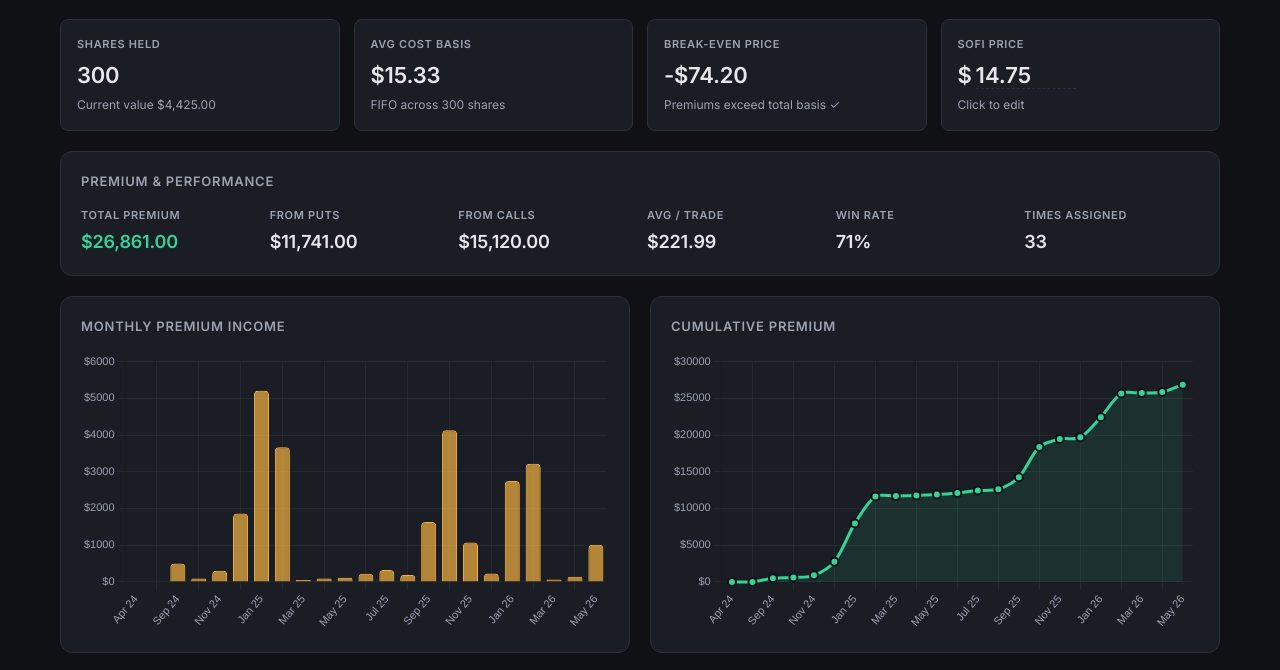
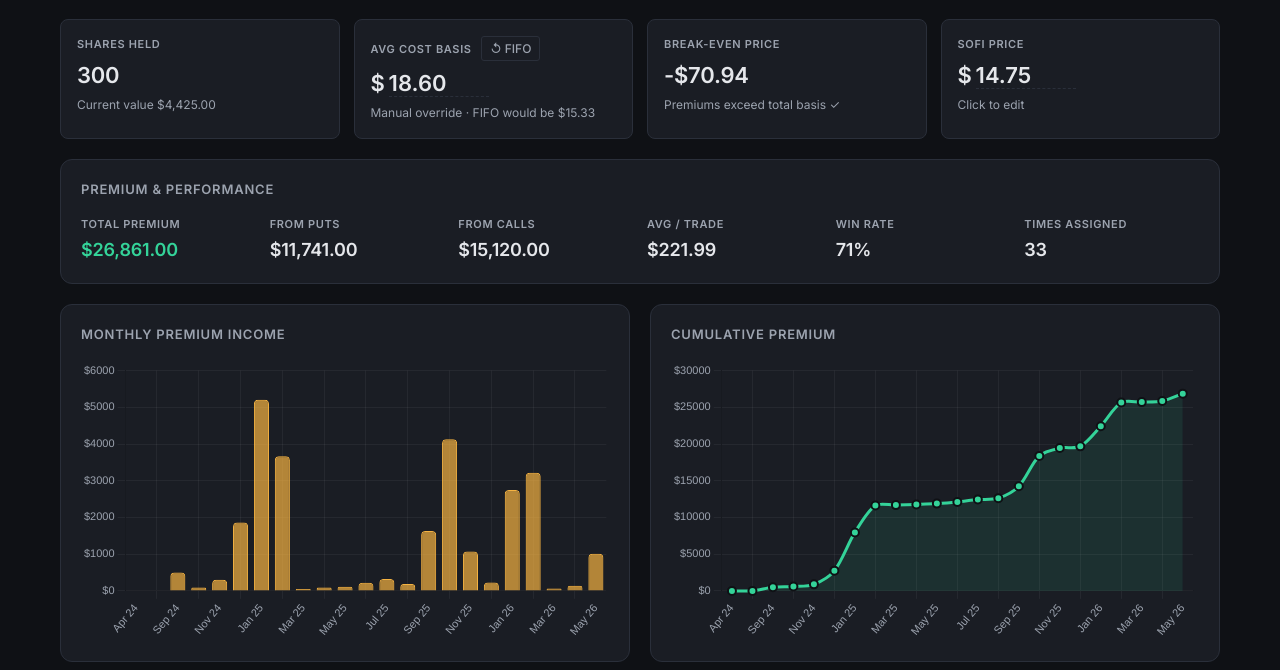
Before and after one commit to tdander26/sofi-wheel-dashboard, a plain HTML site: page index.html in a window 1280 px wide. Shown: the part 430-1100 px from the top of the page. Drawn offline with nearby package versions, Linux system fonts and the light colour scheme.

Commit message:
Make cost basis editable to match broker (Robinhood) reported value
FIFO walk gives a "what did I pay net" basis, but brokers report an
IRS-adjusted basis that includes (a) put-assignment premium reductions
and (b) wash-sale disallowed losses rolled into subsequent lots. Both
shift basis up for active wheel traders, so the FIFO number won't match
Robinhood for cycling positions.

Rather than model both adjustments (complex, error-prone), the Avg Cost
Basis card is now editable like the SOFI price card. The FIFO value is
the default; type to override and the dashboard recomputes unrealized
P&L, break-even, and net position using the override. A small ↺ button
clears the override and reverts to FIFO.

Sample data pre-fills \$18.60 to match the user's broker.

Co-Authored-By: Claude Opus 4.7 (1M context) <noreply@anthropic.com>

```diff
--- a/index.html
+++ b/index.html
@@ -186,6 +186,13 @@
     border-bottom: 1px dashed var(--border);
   }
   .stat-value input:focus { outline: none; border-bottom-color: var(--accent); }
+  .basis-reset-btn {
+    margin-left: 6px; padding: 1px 6px; font-size: 10px;
+    background: transparent; border: 1px solid var(--border);
+    color: var(--text-faint); border-radius: 3px; font-weight: 500;
+    text-transform: none; letter-spacing: 0;
+  }
+  .basis-reset-btn:hover { background: var(--surface-2); color: var(--text); }
 
   /* Premium breakdown */
   .premium-grid {
@@ -430,9 +437,12 @@
       <div class="stat-sub" id="stat-shares-sub">No assignments yet</div>
     </div>
     <div class="stat-card">
-      <div class="stat-label">Avg Cost Basis</div>
-      <div class="stat-value" id="stat-basis">$0.00</div>
-      <div class="stat-sub" id="stat-basis-sub">Premium-adjusted</div>
+      <div class="stat-label">
+        Avg Cost Basis
+        <button id="basis-reset" class="ghost basis-reset-btn hidden" title="Clear override and use computed FIFO basis">↺ FIFO</button>
+      </div>
+      <div class="stat-value">$<input id="basis-input" type="number" step="0.01" min="0" placeholder="0.00"></div>
+      <div class="stat-sub" id="stat-basis-sub">FIFO computed</div>
     </div>
     <div class="stat-card">
       <div class="stat-label">Break-Even Price</div>
@@ -611,6 +621,7 @@
   const SAMPLE_DATA = {
     ticker: 'SOFI',
     currentPrice: 14.75,
+    basisOverride: 18.60,
     isSample: true,
     trades: [
       { id:"s1", date:"2021-10-27", type:"share_buy", strike:19.54, expiration:"", premium:0.0, contracts:1.023803, status:"closed", closeCost:null, notes:"" },
@@ -798,6 +809,7 @@
     if (!s.dateRange) s.dateRange = 'all';
     if (!s.customFrom) s.customFrom = '';
     if (!s.customTo)   s.customTo = '';
+    if (s.basisOverride === undefined) s.basisOverride = null;
     return s;
   }
   function saveState() {
@@ -929,8 +941,15 @@
     }
 
     const sharesHeld = lots.reduce((s, l) => s + l.shares, 0);
-    const basisCost  = lots.reduce((s, l) => s + l.shares * l.costPerShare, 0);
-    const avgBasis   = sharesHeld > 0 ? basisCost / sharesHeld : 0;
+    const basisCostFifo = lots.reduce((s, l) => s + l.shares * l.costPerShare, 0);
+    const avgBasisFifo  = sharesHeld > 0 ? basisCostFifo / sharesHeld : 0;
+    // Effective basis: user override (e.g. matching Robinhood's IRS-adjusted +
+    // wash-sale-adjusted basis) takes priority; otherwise use our FIFO walk.
+    const overrideBasis = (typeof state.basisOverride === 'number' && !isNaN(state.basisOverride))
+      ? state.basisOverride : null;
+    const isOverridden = overrideBasis !== null;
+    const avgBasis = isOverridden ? overrideBasis : avgBasisFifo;
+    const basisCost = sharesHeld * avgBasis;
     const currentValue = sharesHeld * (state.currentPrice || 0);
     const unrealizedVsBasis = sharesHeld > 0 ? currentValue - basisCost : 0;
     // Premium-adjusted basis = avg basis minus per-share premium attribution
@@ -948,7 +967,8 @@
 
     return {
       // Current snapshot — never filtered by range
-      sharesHeld, basisCost, avgBasis, adjBasis, currentValue, unrealizedVsBasis,
+      sharesHeld, basisCost, avgBasis, avgBasisFifo, isOverridden,
+      adjBasis, currentValue, unrealizedVsBasis,
       // All-time tallies — also unfiltered
       totalPremium, putsPremium, callsPremium,
       timesAssigned, expiredCount, closedCount, assignedCount,
@@ -1053,10 +1073,16 @@
     document.getElementById('stat-shares-sub').textContent =
       c.sharesHeld > 0 ? `Current value ${fmtMoney(c.currentValue)}` : 'No shares held';
 
-    document.getElementById('stat-basis').textContent =
-      c.sharesHeld > 0 ? fmtMoney(c.avgBasis) : '—';
-    document.getElementById('stat-basis-sub').textContent =
-      c.sharesHeld > 0 ? `FIFO across ${fmtNum(c.sharesHeld)} shares` : 'FIFO cost basis';
+    const basisInput = document.getElementById('basis-input');
+    if (document.activeElement !== basisInput) {
+      basisInput.value = c.sharesHeld > 0 ? c.avgBasis.toFixed(2) : '';
+    }
+    document.getElementById('basis-reset').classList.toggle('hidden', !c.isOverridden);
+    document.getElementById('stat-basis-sub').textContent = c.sharesHeld === 0
+      ? 'FIFO cost basis'
+      : c.isOverridden
+        ? `Manual override · FIFO would be ${fmtMoney(c.avgBasisFifo)}`
+        : `FIFO across ${fmtNum(c.sharesHeld)} shares — click to override`;
 
     document.getElementById('stat-breakeven').textContent =
       c.sharesHeld > 0 ? fmtMoney(c.adjBasis) : '—';
@@ -1379,6 +1405,23 @@
     render();
   });
 
+  // -------- Cost basis override --------
+  // Robinhood's reported basis can differ from our FIFO walk because brokers
+  // adjust basis for received put premiums (IRS rule: assigned put basis =
+  // strike − premium) and roll wash-sale disallowed losses into subsequent
+  // lots. Rather than model both, just let the user paste the broker number.
+  document.getElementById('basis-input').addEventListener('input', e => {
+    const v = parseFloat(e.target.value);
+    state.basisOverride = isNaN(v) ? null : v;
+    saveState();
+    render();
+  });
+  document.getElementById('basis-reset').addEventListener('click', () => {
+    state.basisOverride = null;
+    saveState();
+    render();
+  });
+
   // -------- Clear actions --------
   document.getElementById('clear-sample').addEventListener('click', () => {
     state = { ticker: 'SOFI', currentPrice: 0, isSample: false, trades: [] };
```
